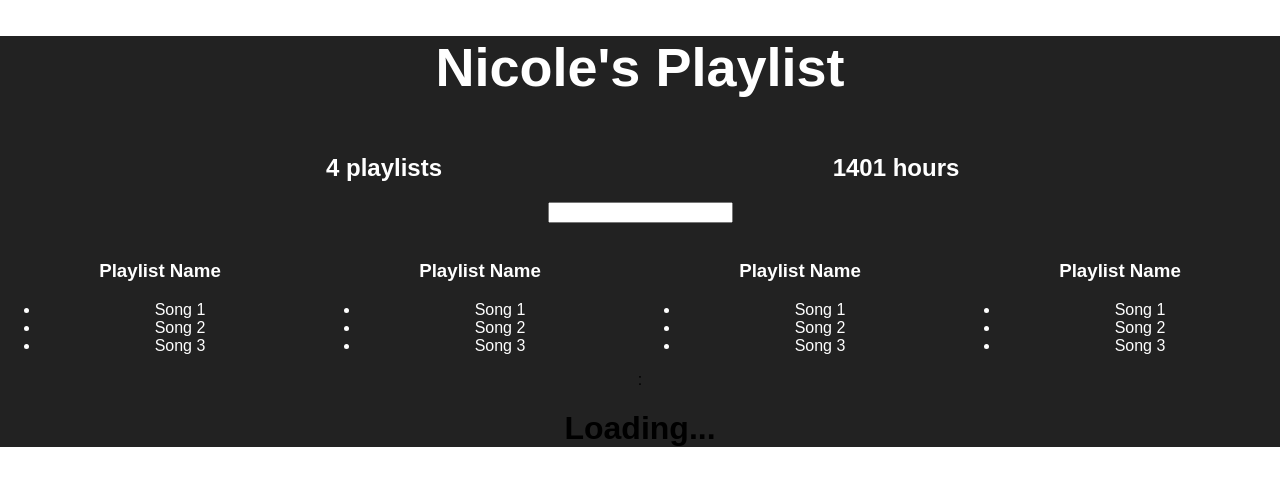
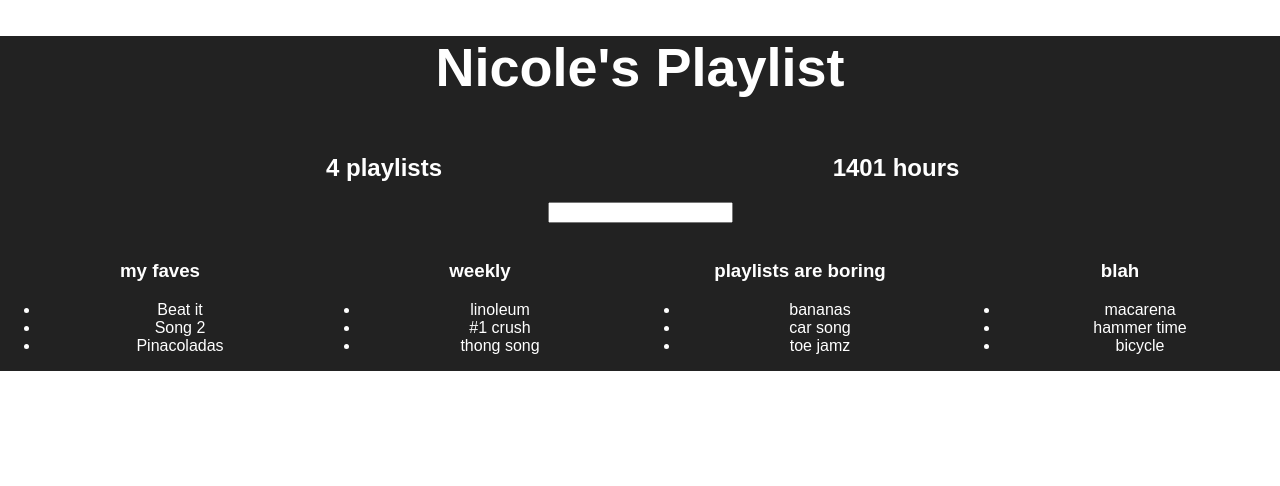
Before and after one commit to jesudason/party-playlist, a React (Create React App) app: page / in a window 1280 px wide. Shown: the top 486 px of the page. Built offline with nearby package versions, Linux system fonts and the light colour scheme.

Commit message:
playlist filter

```diff
--- a/src/App.js
+++ b/src/App.js
@@ -2,46 +2,52 @@ import React, { Component } from 'react';
 import './App.css';
 
 let defaultStyle = {
-  color: 'white'
+  color: '#fff'
 };
-
 let fakeServerData = {
   user: {
     name: 'Nicole',
     playlists: [
       {
         name: 'my faves',
-        songs: [{name: 'Beat it', duration:1345},
+        songs: [
+          {name: 'Beat it', duration:1345},
           {name: 'Song 2', duration: 1236},
-          {name: 'Pinacoladas', duration: 70000}]
+          {name: 'Pinacoladas', duration: 70000}
+        ]
       },
       {
         name: 'weekly',
-        songs: [{name: 'linoleum', duration: 1236},
+        songs: [
+          {name: 'linoleum', duration: 1236},
           {name: '#1 crush', duration: 1236},
-          {name: 'thong song', duration: 1236}]
+          {name: 'thong song', duration: 1236}
+        ]
       },
       {
         name: 'playlists are boring',
-        songs: [{name: 'bananas', duration: 1236},
+        songs: [
+          {name: 'bananas', duration: 1236},
           {name: 'car song', duration: 1236},
-          {name: 'toe jamz', duration: 1236}]
+          {name: 'toe jamz', duration: 1236}
+        ]
       },
       {
         name: 'blah',
-        songs: [{name: 'macarena', duration:1345},
+        songs: [
+          {name: 'macarena', duration:1345},
           {name: 'hammer time', duration:1345},
-          {name: 'bicycle', duration:1345}]
+          {name: 'bicycle', duration:1345}
+        ]
       }
     ]
   },
-
 };
 
 class PlaylistCounter extends Component {
   render() {
     return (
-      <div style={{...defaultStyle, width: "40%", display: "inline-block"}} className="aggregate">
+      <div style={{...defaultStyle, width: "40%", display: "inline-block"}}>
         <h2>{this.props.playlists.length} playlists</h2>
       </div>
     );
@@ -57,7 +63,7 @@ class HoursCounter extends Component {
       return sum + eachSong.duration
     }, 0)
     return (
-      <div style={{...defaultStyle, width: "40%", display: "inline-block"}} className="aggregate">
+      <div style={{...defaultStyle, width: "40%", display: "inline-block"}}>
         <h2>{Math.round(totalDuration/60)} hours</h2>
       </div>
     );
@@ -69,7 +75,7 @@ class Filter extends Component {
     return (
       <div style={defaultStyle}>
         <img/>
-        <input type="text"/>
+        <input type="text" onKeyUp={event => this.props.onTextChange(event.target.value)}/>
       </div>
     );
   }
@@ -77,11 +83,16 @@ class Filter extends Component {
 
 class Playlist extends Component {
   render() {
+    let playlist = this.props.playlist;
     return (
       <div style={{...defaultStyle, width:"25%", display:"inline-block"}}>
         <img/>
-        <h3>Playlist Name</h3>
-        <ul><li>Song 1</li><li>Song 2</li><li>Song 3</li></ul>
+        <h3>{playlist.name}</h3>
+        <ul>
+          {playlist.songs.map(song =>
+            <li>{song.name}</li>
+          )}
+        </ul>
       </div>
     );
   }
@@ -90,7 +101,10 @@ class Playlist extends Component {
 class App extends Component {
   constructor() {
     super();
-    this.state = {serverData: {}}
+    this.state = {
+      serverData: {},
+      filterString: ''
+    }
   }
   componentDidMount() {
     setTimeout(() => {
@@ -98,21 +112,25 @@ class App extends Component {
     }, 1000);
   }
   render() {
+
     return (
       <div className="App">
-        {this.state.serverData.user &&
+        {this.state.serverData.user ?
         <div>
           <h1 style={{...defaultStyle, 'font-size': "54px"}}>
             {this.state.serverData.user.name}'s Playlist
           </h1>
-            <PlaylistCounter playlists={this.state.serverData.user && this.state.serverData.user.playlists}/>
-            <HoursCounter playlists={this.state.serverData.user && this.state.serverData.user.playlists}/>
-          <Filter/>
-          <Playlist/>
-          <Playlist/>
-          <Playlist/>
-          <Playlist/>
-        </div>} : <h1 style={{defaultStyle}}>Loading...</h1>
+          <PlaylistCounter playlists={this.state.serverData.user && this.state.serverData.user.playlists}/>
+          <HoursCounter playlists={this.state.serverData.user && this.state.serverData.user.playlists}/>
+          <Filter onTextChange={text => this.setState({filterString: text})}/>
+          {this.state.serverData.user.playlists.filter(playlist =>
+            playlist.name.toLowerCase().includes(
+              this.state.filterString.toLowerCase())
+          ).map(playlist =>
+            <Playlist playlist={playlist}/>
+          )}
+        </div> : <h1 style={defaultStyle}>Loading...</h1>
+        }
       </div>
     );
   }
```
